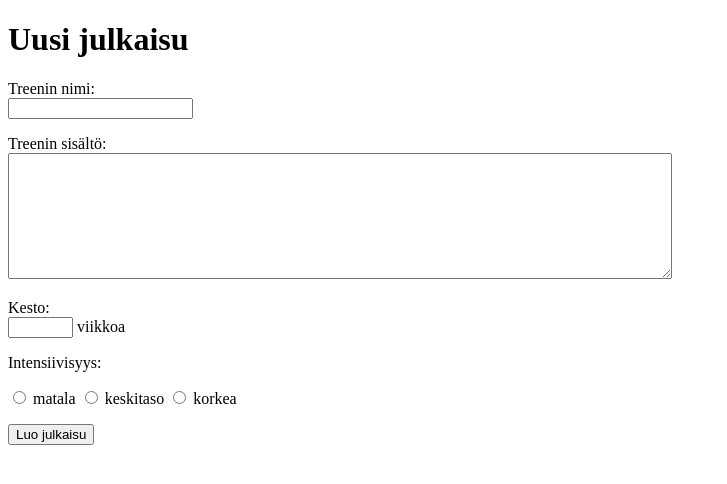
After one commit to stella659/treeniohjelmat, a Flask app: page /new_item in a window 1280 px wide. The commit adds this page. Shown: the top 484 px of the page, without its empty margins (0-727 px from the left). Run offline with Flask 3, Linux system fonts and the light colour scheme.

Commit message:
Add new item form

```diff
--- a/app.py
+++ b/app.py
@@ -12,6 +12,24 @@ app.secret_key = config.secret_key
 @app.route("/")
 def index():
     return render_template("index.html")
+
+@app.route("/new_item")
+def new_item():
+    return render_template("new_item.html")
+
+@app.route("/create_item", methods=["POST"])
+def create_item():
+    title = request.form["title"]
+    description = request.form["description"]
+    duration = request.form["duration"]
+    intensity = request.form["intensity"]
+    user_id = session["user_id"]
+
+    sql = """INSERT INTO items (title, description, duration, intensity, user_id)
+            VALUES (?, ?, ?, ?, ?)"""
+    db.execute(sql,[title, description, duration, intensity, user_id])
+
+    return redirect("/")
 
 @app.route("/register")
 def register():
@@ -42,10 +60,13 @@ def login():
         username = request.form["username"]
         password = request.form["password"]
 
-        sql = "SELECT password_hash FROM users WHERE username = ?"
-        password_hash = db.query(sql, [username])[0][0]
+        sql = "SELECT id, password_hash FROM users WHERE username = ?"
+        result = db.query(sql, [username])[0]
+        user_id = result["id"]
+        password_hash = result["password_hash"]
 
         if check_password_hash(password_hash, password):
+            session["user_id"] = user_id
             session["username"] = username
             return redirect("/")
         else:
@@ -53,5 +74,6 @@ def login():
 
 @app.route("/logout")
 def logout():
+    del session["user_id"]
     del session["username"]
     return redirect("/")
--- a/templates/index.html
+++ b/templates/index.html
@@ -9,7 +9,7 @@
     <h1>Treeniohjelmat</h1>
     {% if session.username %}
     <p>
-        Olet kirjautunut nimellä {{ session.username }}
+        Olet kirjautunut nimellä {{ session.username }}, id-numerosi on {{ session.user_id }}
     </p>
     {% endif %}
 
@@ -18,6 +18,10 @@
         <a href="/register">Luo tunnus</a>
         <a href="/logout">Kirjaudu ulos</a>
     </p>
+
+    <p>
+        <a href="/new_item">Uusi julkaisu</a>
+    </p>
 </body>
 
 </html>
--- /dev/null
+++ b/templates/new_item.html
@@ -0,0 +1,34 @@
+<!DOCTYPE html>
+<html>
+
+<head>
+  <title>Uusi julkaisu</title>
+</head>
+
+<body>
+    <h1>Uusi julkaisu</h1>
+  <form action="/create_item" method="post">
+    <p>
+      Treenin nimi: <br />
+      <input type="text" name="title" />
+    </p>
+    <p>
+        Treenin sisältö: <br />
+        <textarea name="description" rows="8" cols="80"></textarea>
+    </p>
+    <p>
+        Kesto: <br />
+        <input type="text" name="duration" size="5" /> viikkoa
+    </p>
+    <p>
+        Intensiivisyys:</p>
+    <p>
+        <input type="radio" name="intensity" value="1" /> matala
+        <input type="radio" name="intensity" value="2" /> keskitaso
+        <input type="radio" name="intensity" value="3" /> korkea
+    </p>
+    <input type="submit" value="Luo julkaisu" />
+  </form>
+</body>
+
+</html>
```
Also changed, not shown: schema.sql (+9 -0 lines).
